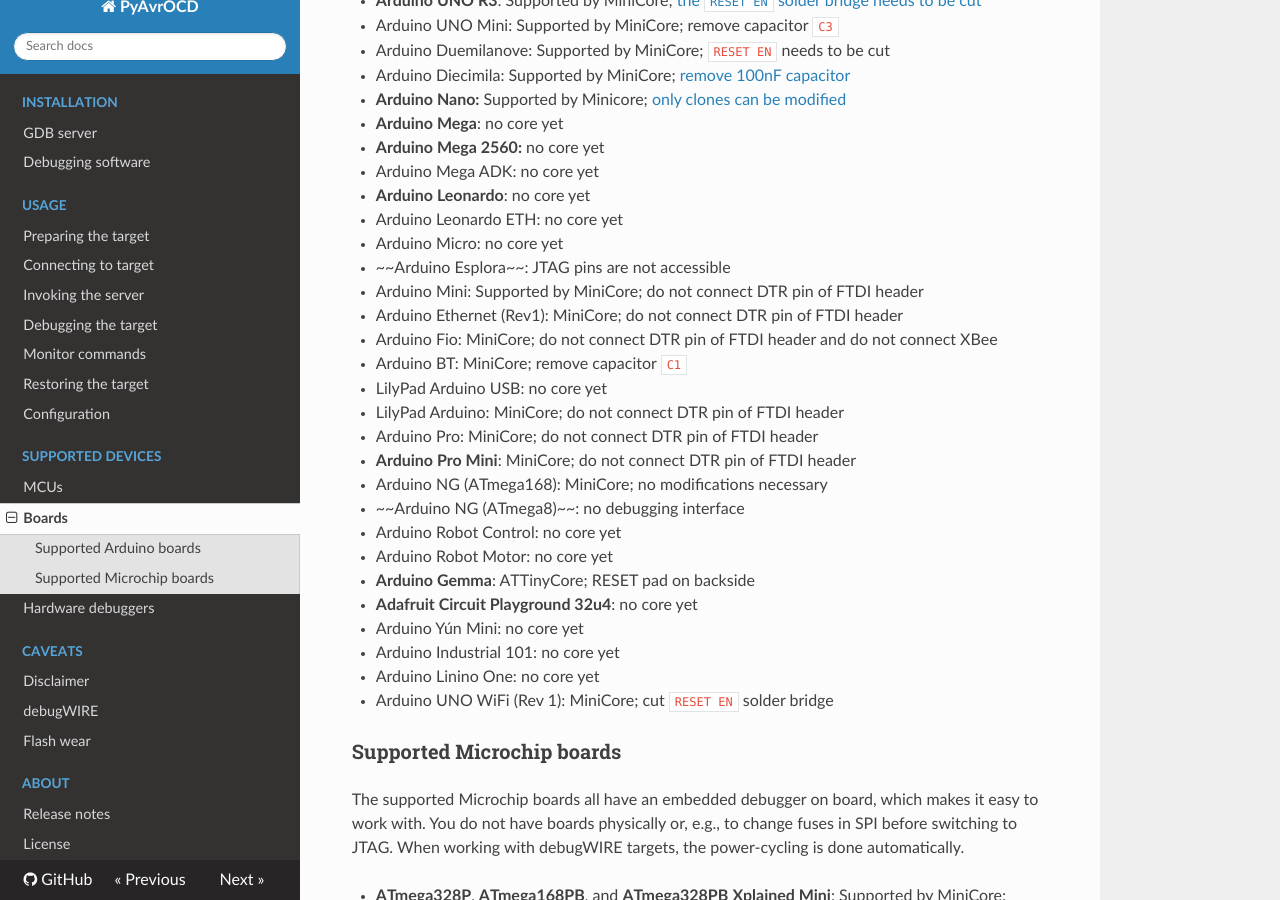
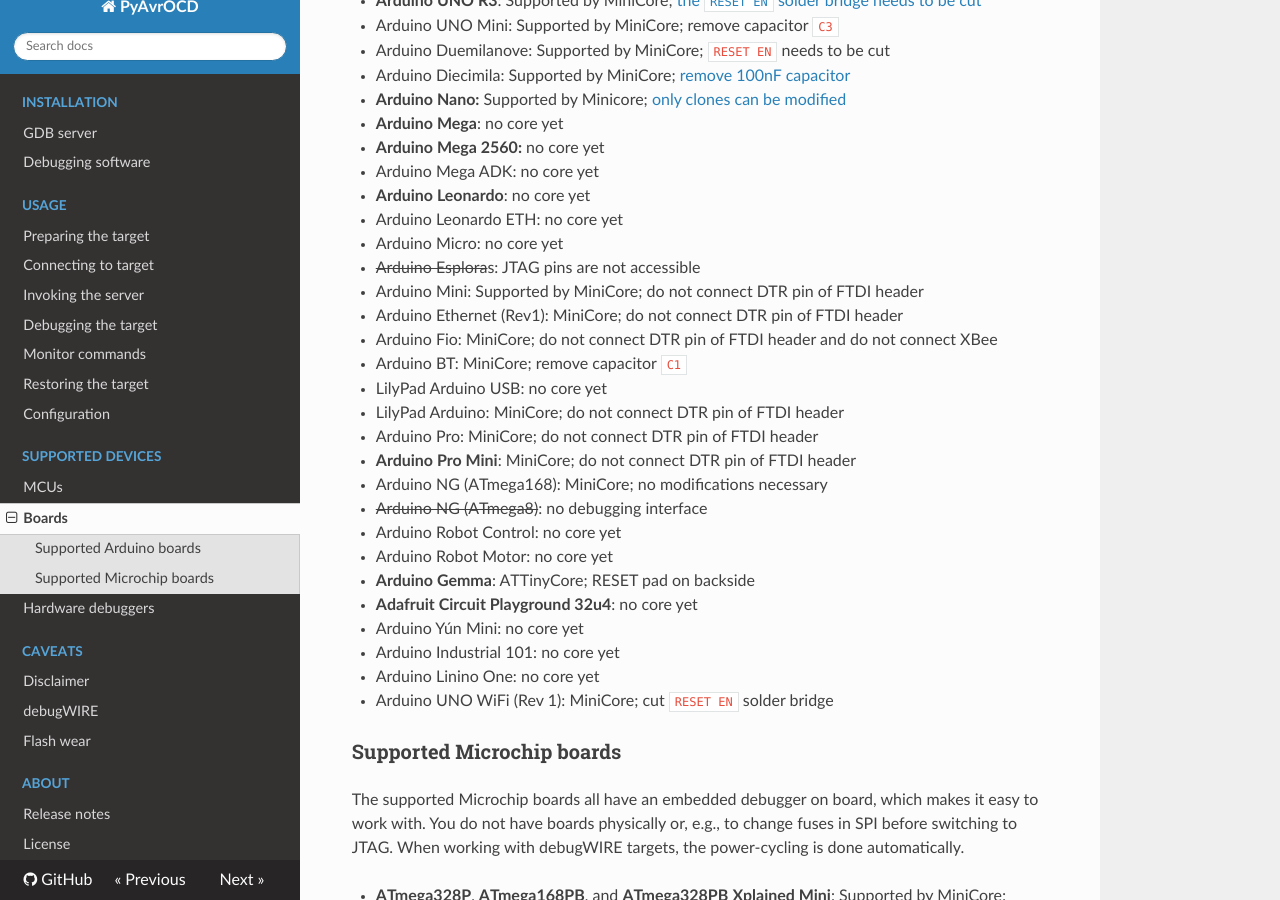
Before and after one commit to garyPenhook/PyAvrOCD, an MkDocs documentation site: the page built from docs/supported-boards.md, in a window 1280 px wide and 900 px high, scrolled down 365 px. Built offline with MkDocs 1.6.1, drawn with Linux system fonts in a browser that asks for light colours; nearby versions of some CDN libraries.

```diff
--- a/docs/supported-boards.md
+++ b/docs/supported-boards.md
@@ -16,7 +16,7 @@
 - **Arduino Leonardo**: no core yet
 - Arduino Leonardo ETH: no core yet
 - Arduino Micro: no core yet
-- ~~Arduino Esplora~~: JTAG pins are not accessible
+- <s>Arduino Esplora</s>s: JTAG pins are not accessible
 - Arduino Mini: Supported by MiniCore; do not connect DTR pin of FTDI header
 - Arduino Ethernet (Rev1): MiniCore; do not connect DTR pin of FTDI header
 - Arduino Fio: MiniCore; do not connect DTR pin of FTDI header and do not connect XBee
@@ -26,7 +26,7 @@
 - Arduino Pro: MiniCore; do not connect DTR pin of FTDI header
 - **Arduino Pro Mini**: MiniCore; do not connect DTR pin of FTDI header
 - Arduino NG (ATmega168): MiniCore; no modifications necessary
-- ~~Arduino NG (ATmega8)~~: no debugging interface
+- <s>Arduino NG (ATmega8)</s>: no debugging interface
 - Arduino Robot Control: no core yet
 - Arduino Robot Motor: no core yet
 - **Arduino Gemma**: ATTinyCore; RESET pad on backside
```
Also changed, not shown: docs/debugging.md (+1 -1 lines), docs/index.md (+1 -1 lines), 1 other file.
